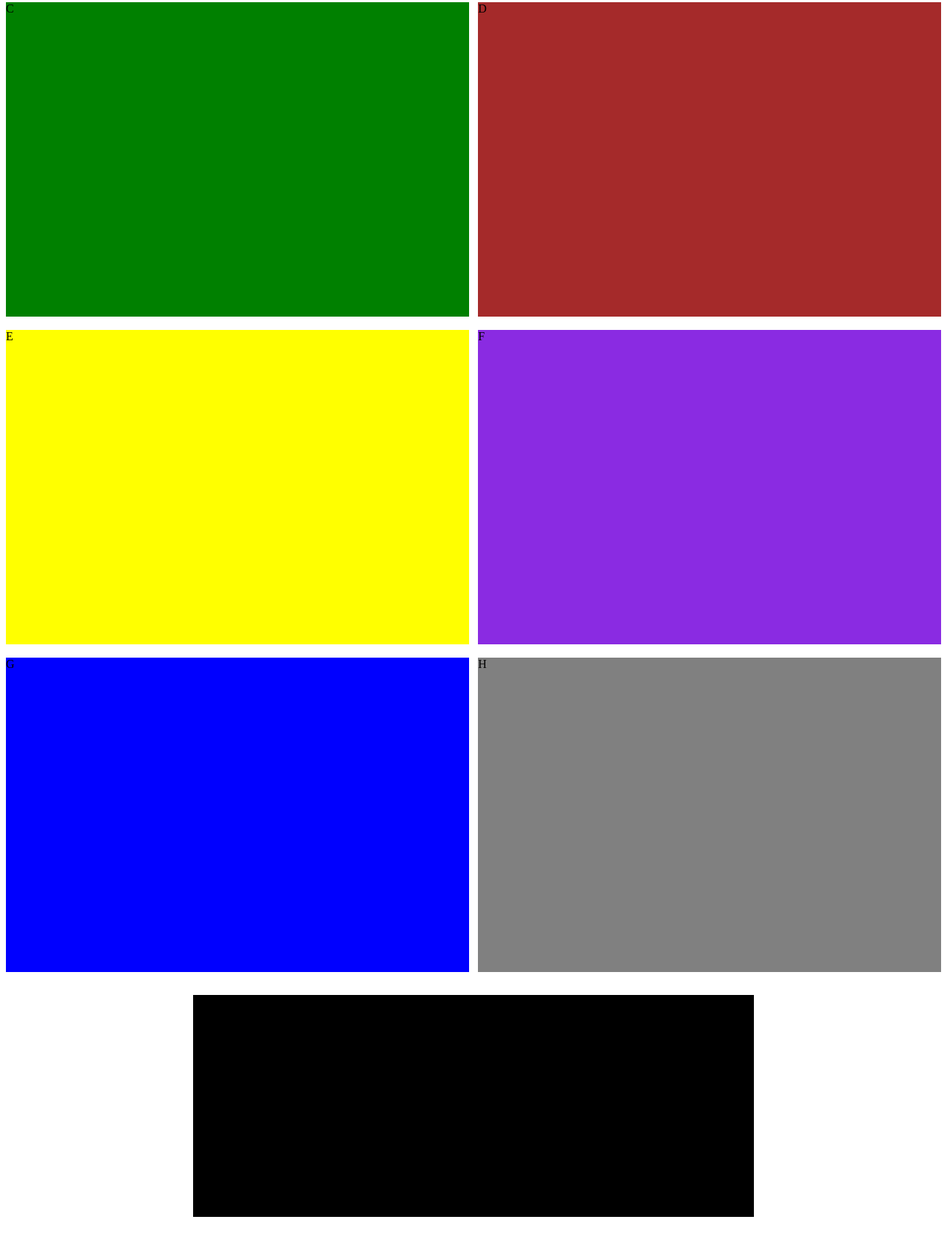
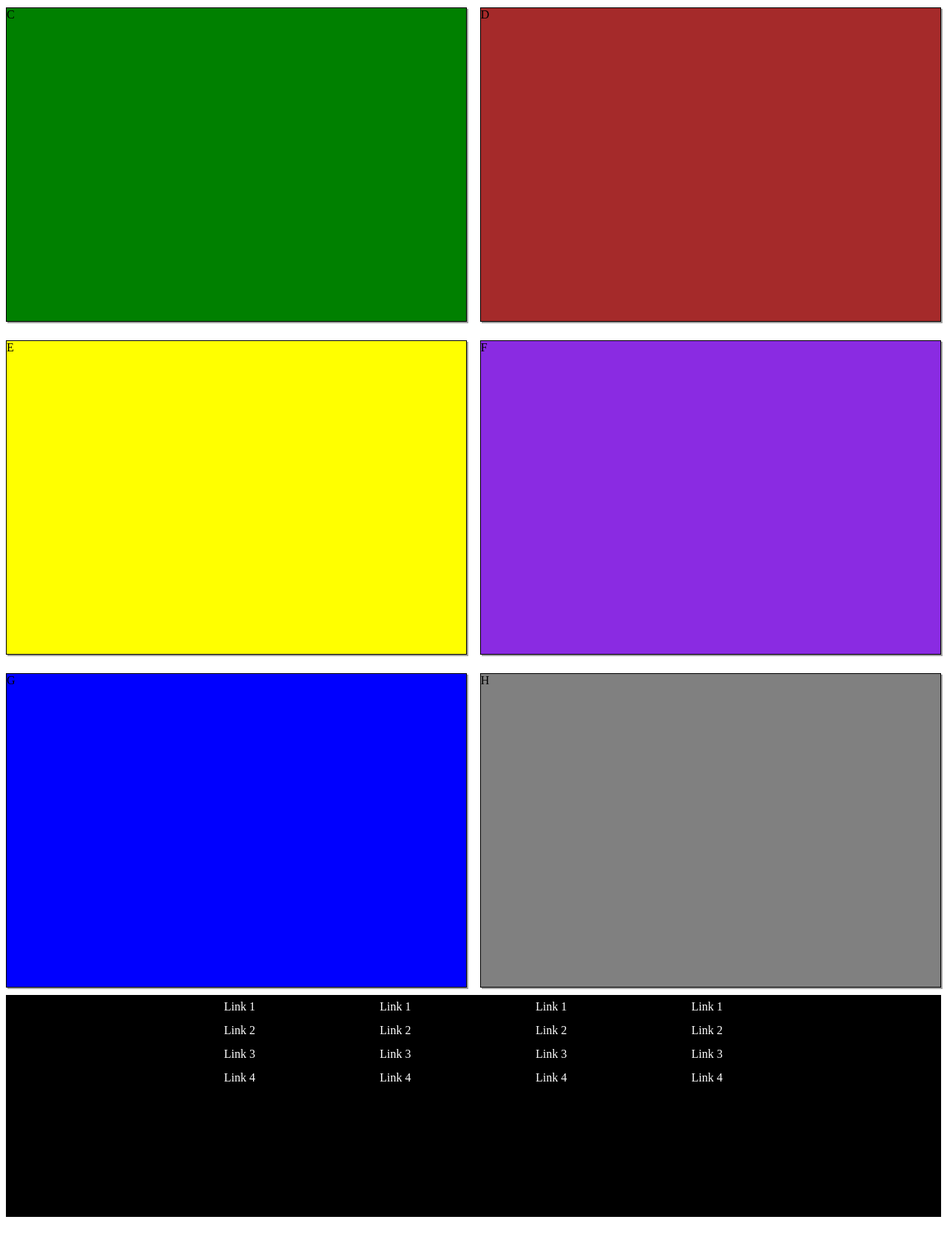
Before and after one commit to TobiVH/Orientate, a plain HTML site: page index.html in a window 1280 px wide. Shown: the part 1093-2776 px from the top of the page at 74% size. After the commit the page ends 2746 px from the top, so only its background shows below. Drawn offline with Linux system fonts and the light colour scheme.

Commit message:
Avanzando poco a poco, falta poner contenido para seguir con las sub paginas

```diff
--- a/index.html
+++ b/index.html
@@ -12,7 +12,7 @@
 <body>
     <div class="container">
         <div class="Options">
-            <div>ICONO</div>
+            <div class="OnMe">ICONO</div>
             <a class="OnMe">Carrera Universitaria</a>
             <a class="OnMe">Técnicos</a>
             <a class="OnMe">Cursos INA</a>
@@ -25,18 +25,23 @@
         </div>
 
         <div class="Announcements">
-                <section class="A">A</section>
-                <section class="B">B</section>
-                <section class="C">C</section>
-                <section class="D">D</section>
-                <section class="E">E</section>
-                <section class="F">F</section>
-                <section class="G">G</section>
-                <section class="H">H</section>
+                <section class="A Box">A</section>
+                <section class="B Box">B</section>
+                <section class="C Box">C</section>
+                <section class="D Box">D</section>
+                <section class="E Box">E</section>
+                <section class="F Box">F</section>
+                <section class="G Box">G</section>
+                <section class="H Box">H</section>
         </div>
 
         <footer class="foot">
-
+            <div></div>
+            <div> <a>Link 1</a> <br> <a>Link 2</a> <br> <a>Link 3</a> <br> <a>Link 4</a> </div>
+            <div> <a>Link 1</a> <br> <a>Link 2</a> <br> <a>Link 3</a> <br> <a>Link 4</a>  </div>
+            <div> <a>Link 1</a> <br> <a>Link 2</a> <br> <a>Link 3</a> <br> <a>Link 4</a>  </div>
+            <div> <a>Link 1</a> <br> <a>Link 2</a> <br> <a>Link 3</a> <br> <a>Link 4</a>  </div>
+            <div></div>
         </footer>
 
     </div>
--- a/style.css
+++ b/style.css
@@ -1,7 +1,15 @@
+*{
+    box-sizing: border-box;
+}
+
+
+
+
+
 .container{
     width: 100%;
     display: grid;
-    grid-template: 30px repeat(30,100px) / repeat(5,20%);
+    grid-template: 30px repeat(27,100px) / repeat(5,20%);
 }
 
 .Options{
@@ -19,18 +27,22 @@
 
 .Information{
     margin-top: 10px;
-    box-sizing: border-box;
     grid-area: 2 / 1 / 8 / 6;
-    background-color: bisque;
+    background-color: rgba(255, 228, 196, 0.3);
 }
 
 .Announcements{
     width: 100%;
     grid-area: 8 / 1 / 26 / 6;
     display: grid;
-    grid-template: repeat(4, 425px) / repeat(2 , 49.5%);
-    grid-gap: 1%;
+    grid-template: repeat(4, 425px) / repeat(2 , 49.3%);
+    grid-gap: 1.4%;
     margin-top: 15px;
+}
+
+.Box{
+    border: 0.1px solid black;
+    box-shadow: 2px 2px rgba(28, 28, 28, 0.4);
 }
 
 .A {
@@ -59,6 +71,16 @@
 }
 
 .foot{
-    grid-area: 26 / 2 / 29 / 5;
+    display: grid;
+    grid-template: 100% / repeat(6, 16.66%);
+    grid-area: 26 / 1 / 29 / 6;
     background-color: black;
+    color: white;
+    justify-items: center;
+    line-height: 2;
+
 }
+
+.OnMe:hover {
+    color: white;
+}
```
